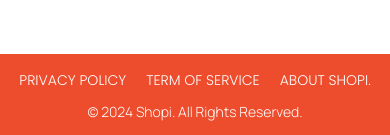
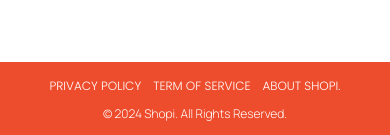
Before and after one commit to halex-panama/react-ts-online-shopping, a React (Vite) app: page /search/1 in a window 390 px wide. Shown: the part 706-841 px from the top of the page. Built offline with nearby package versions, Linux system fonts and the light colour scheme; no server answers.

Commit message:
fix footer on mobile devices

```diff
--- a/src/components/Footer.tsx
+++ b/src/components/Footer.tsx
@@ -4,7 +4,7 @@ const Footer = () => {
   return (
     <footer className="footer bg-primary mt-auto">
       <div className="container py-4 text-center">
-        <div className="flex items-center justify-center text-white font-light text-sm gap-5">
+        <div className="flex items-center justify-center text-white font-light text-xs gap-3 sm:gap-5 sm:text-sm">
           <Link to="/" className="uppercase">
             privacy policy
           </Link>
@@ -15,7 +15,7 @@ const Footer = () => {
             About Shopi.
           </Link>
         </div>
-        <span className="text-white font-light text-sm font-Manrope block mt-3">
+        <span className="text-white font-light text-xs sm:text-sm font-Manrope block mt-3">
           &copy; 2024 Shopi. All Rights Reserved.
         </span>
       </div>
```
